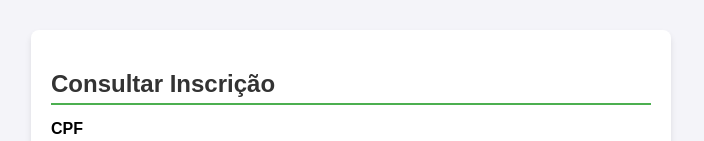
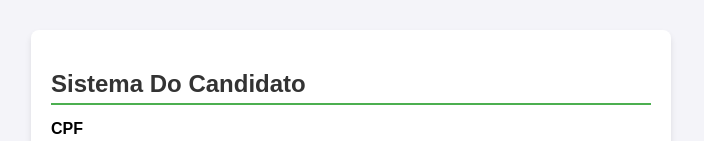
Before and after one commit to fmlp-site/Iscm-2025, a plain HTML site: page portaldocandidato.html in a window 1280 px wide. Shown: the top 141 px of the page, without its empty margins (289-993 px from the left). Drawn offline with Linux system fonts and the light colour scheme.

Commit message:
Update portaldocandidato.html

```diff
--- a/portaldocandidato.html
+++ b/portaldocandidato.html
@@ -84,7 +84,7 @@
 </head>
 <body>
     <div class="container">
-        <h2>Consultar Inscrição</h2>
+        <h2>Sistema Do Candidato</h2>
 
         <!-- Formulário de Login -->
         <form id="form-login">
```
